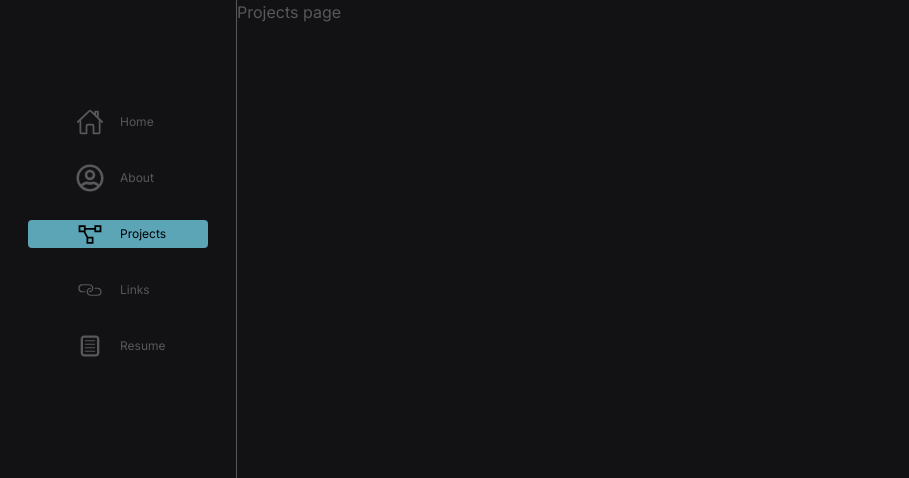
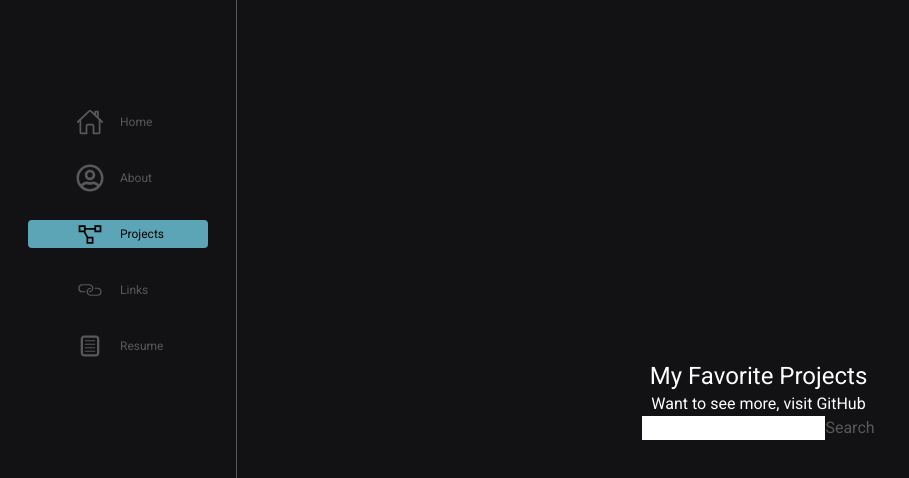
Before and after one commit to TenNga/nextjs-portfolio, a Next.js app: page /projects in a window 1280 px wide. Shown: the top 478 px of the page, without its empty margins (0-909 px from the left). Built offline with nearby package versions, Linux system fonts and the light colour scheme.

Commit message:
added search input control form

```diff
--- a/src/app/about/page.tsx
+++ b/src/app/about/page.tsx
@@ -5,7 +5,7 @@ import ProfileInfo from "@/components/Shared/ProfileInfo";
 
 function About() {
     return (
-        <div className="w-full mx-5 text-center content-center mx-[20%] mobile:m-5">
+        <article className="w-full mx-5 text-center content-center mx-[20%] mobile:m-5">
             <section className="flex flex-col items-center w-full">
                 <ProfileInfo />
             </section>
@@ -14,7 +14,7 @@ function About() {
                 <HeaderLarge>Hello, I'm Kevin Karma</HeaderLarge>
                 <PrimaryPara className="mt-5 w-1/2 mx-auto text-l text-[color:var(--true-white)] mobile:w-full">Experienced Front-End Developer with 3 years' expertise in Javascript, HTML, CSS, Typescript, Tailwind, React and NextJS (coming soon). Skilled in responsive design and UI/UX principles. Collaborates effectively with cross-functional teams to deliver high-quality applications. Passionate about staying updated with the latest technologies to drive innovation.</PrimaryPara>
             </section>
-        </div>
+        </article>
     )
 };
 
--- a/src/app/layout.tsx
+++ b/src/app/layout.tsx
@@ -1,9 +1,15 @@
 import LeftSidebar from "@/containers/left-sidebar";
 import type { Metadata } from "next";
 import { Inter } from "next/font/google";
+import { Roboto } from 'next/font/google'
 import "../styles/globals.css";
 
 const inter = Inter({ subsets: ["latin"] });
+const roboto = Roboto({
+  weight: '400',
+  subsets: ['latin'],
+  display: 'swap',
+})
 
 export const metadata: Metadata = {
   title: "Create Next App",
@@ -17,13 +23,11 @@ export default function RootLayout({
 }>) {
   return (
     <html lang="en">
-      <body className={inter.className}>
-        <main className="flex">
+      <body className={`flex ${roboto.className}`}>
           <LeftSidebar />
-          <div className="flex grow-[5] mobile:flex-wrap-reverse w-dvw">
+          <main className="flex grow-[5] mobile:flex-wrap-reverse w-dvw">
             {children}
-          </div>
-        </main>
+          </main>
 
         </body>
     </html>
--- /dev/null
+++ b/src/app/projects/SearchForm.tsx
@@ -0,0 +1,23 @@
+'use client'
+import { useState } from "react";
+
+function SearchForm() {
+    const [input, setInput] = useState("");
+    const handleInputSubmit = (e:React.FormEvent<HTMLFormElement>) => {
+        e.preventDefault();
+        console.log("Event: ",e);
+    }
+
+    const handleInputChange = (e:React.ChangeEvent<HTMLInputElement>) => {
+        const inputValue = e.target.value;
+        setInput(inputValue);
+    }
+    return(
+        <form onSubmit={handleInputSubmit}>
+            <input type="text" onChange={handleInputChange} value={input}/>
+            <button type="submit">Search</button>
+        </form>
+    )
+};
+
+export default SearchForm;
--- a/src/app/projects/page.tsx
+++ b/src/app/projects/page.tsx
@@ -1,6 +1,18 @@
+import { HeaderLarge, HeaderPrimary } from "@/components/Shared/Heading";
+import { PrimaryPara } from "@/components/Shared/Para";
+import SearchForm from "./SearchForm";
+
 function Projects() {
     return(
-        <div>Projects page</div>
+        <article className="w-full text-center content-center">
+            <section>
+                <HeaderLarge>My Favorite Projects</HeaderLarge>
+                <PrimaryPara>Want to see more, visit <a href="https://github.com/TenNga" rel="Kevin Github URL">GitHub</a></PrimaryPara>
+            </section>
+            <section>
+                <SearchForm />
+            </section>
+        </article>
     )
 };
 
```
